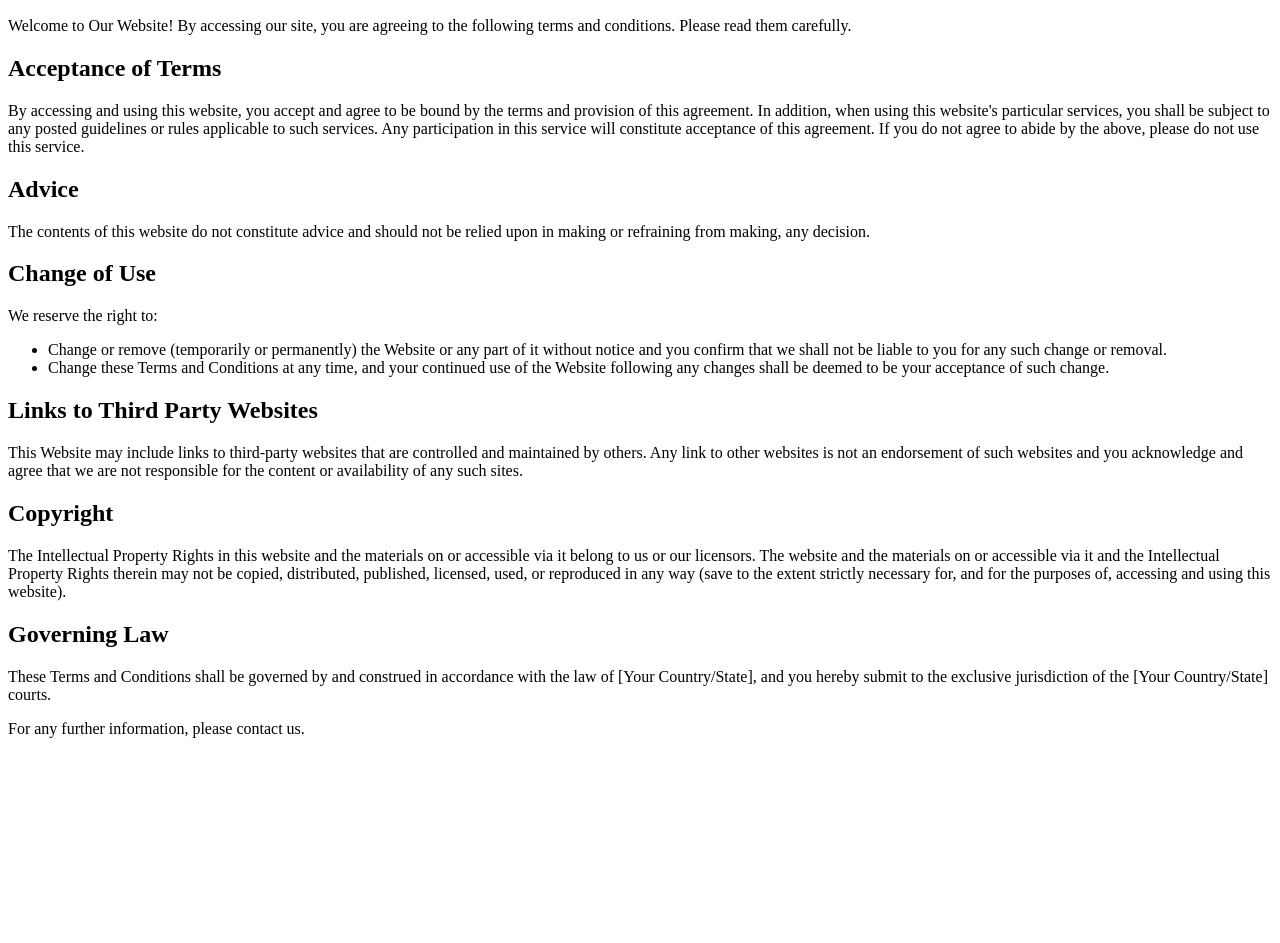
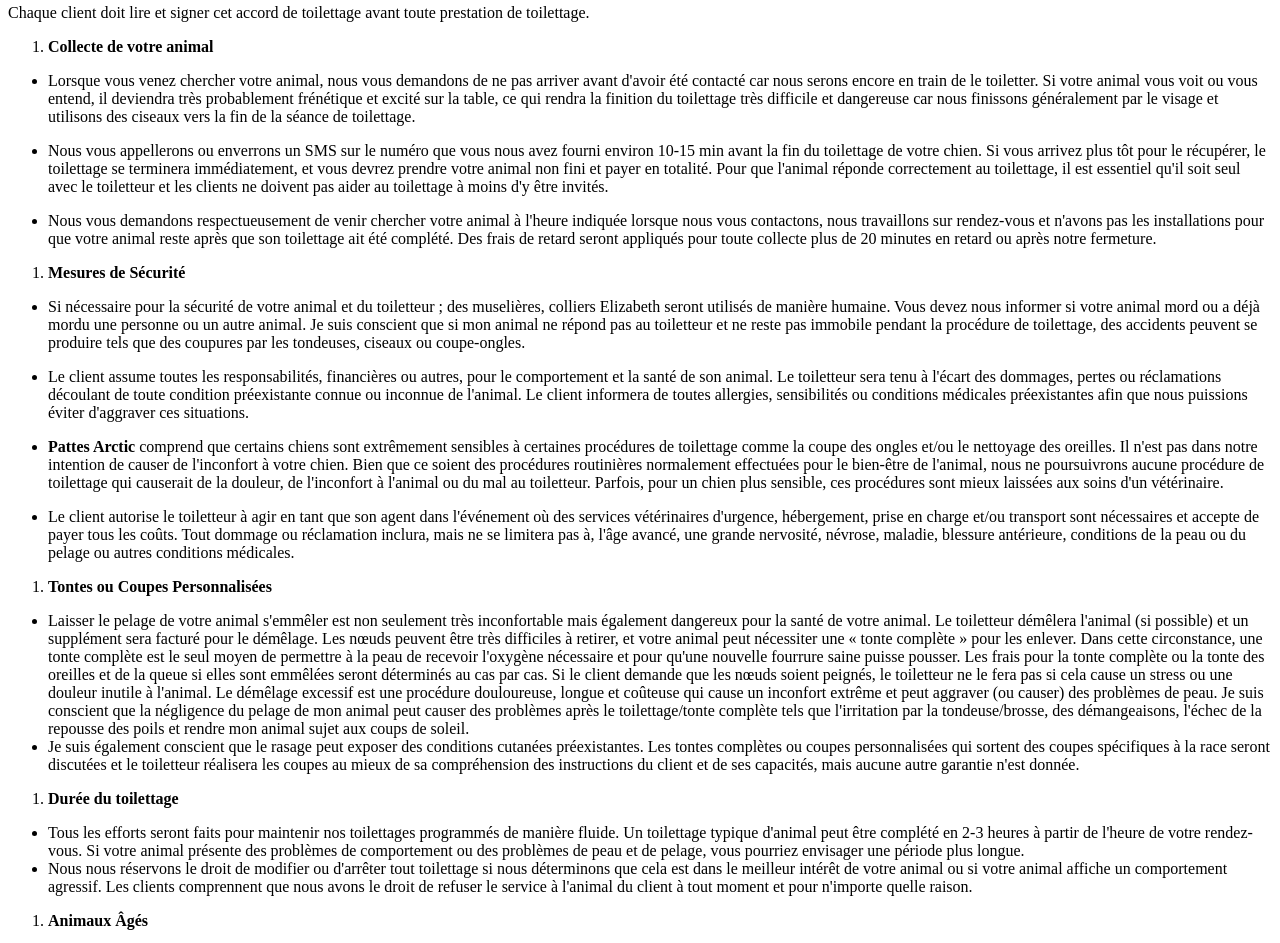
Before and after one commit to SonOfLope/arcticpaws.ca, an Eleventy site: page src/terms.md in a window 1280 px wide. Shown: the part 83-1026 px from the top of the page. Before the commit the page ends 837 px from the top, so only its background shows below. Built offline with nearby package versions, Linux system fonts and the light colour scheme; Eleventy itself is replaced by a stand-in of ours; files that its build step writes are made by us from their sources.

Commit message:
update css

```diff
--- a/src/static/scss/main.scss
+++ b/src/static/scss/main.scss
@@ -1,5 +1,5 @@
-h1 {
-    color: orange;
+h2 {
+    color: rgb(56, 204, 237);
     background-color: darkblue;
     text-align: center;
     padding: 10px;
--- a/src/terms.md
+++ b/src/terms.md
@@ -4,34 +4,39 @@ permalink: /
 title: 'Arctic Paws'
 ---
 
-# Terms and Conditions
+## Accord de Toilettage d'Animaux – Termes et Conditions
 
-Welcome to Our Website! By accessing our site, you are agreeing to the following terms and conditions. Please read them carefully.
+Chaque client doit lire et signer cet accord de toilettage avant toute prestation de toilettage.
 
-## Acceptance of Terms
+1. **Collecte de votre animal**
 
-By accessing and using this website, you accept and agree to be bound by the terms and provision of this agreement. In addition, when using this website's particular services, you shall be subject to any posted guidelines or rules applicable to such services. Any participation in this service will constitute acceptance of this agreement. If you do not agree to abide by the above, please do not use this service.
+- Lorsque vous venez chercher votre animal, nous vous demandons de ne pas arriver avant d'avoir été contacté car nous serons encore en train de le toiletter. Si votre animal vous voit ou vous entend, il deviendra très probablement frénétique et excité sur la table, ce qui rendra la finition du toilettage très difficile et dangereuse car nous finissons généralement par le visage et utilisons des ciseaux vers la fin de la séance de toilettage.
 
-## Advice
+- Nous vous appellerons ou enverrons un SMS sur le numéro que vous nous avez fourni environ 10-15 min avant la fin du toilettage de votre chien. Si vous arrivez plus tôt pour le récupérer, le toilettage se terminera immédiatement, et vous devrez prendre votre animal non fini et payer en totalité. Pour que l'animal réponde correctement au toilettage, il est essentiel qu'il soit seul avec le toiletteur et les clients ne doivent pas aider au toilettage à moins d'y être invités.
 
-The contents of this website do not constitute advice and should not be relied upon in making or refraining from making, any decision.
+- Nous vous demandons respectueusement de venir chercher votre animal à l'heure indiquée lorsque nous vous contactons, nous travaillons sur rendez-vous et n'avons pas les installations pour que votre animal reste après que son toilettage ait été complété. Des frais de retard seront appliqués pour toute collecte plus de 20 minutes en retard ou après notre fermeture.
 
-## Change of Use
+1. **Mesures de Sécurité**
 
-We reserve the right to:
-- Change or remove (temporarily or permanently) the Website or any part of it without notice and you confirm that we shall not be liable to you for any such change or removal.
-- Change these Terms and Conditions at any time, and your continued use of the Website following any changes shall be deemed to be your acceptance of such change.
+- Si nécessaire pour la sécurité de votre animal et du toiletteur ; des muselières, colliers Elizabeth seront utilisés de manière humaine. Vous devez nous informer si votre animal mord ou a déjà mordu une personne ou un autre animal. Je suis conscient que si mon animal ne répond pas au toiletteur et ne reste pas immobile pendant la procédure de toilettage, des accidents peuvent se produire tels que des coupures par les tondeuses, ciseaux ou coupe-ongles.
+- Le client assume toutes les responsabilités, financières ou autres, pour le comportement et la santé de son animal. Le toiletteur sera tenu à l'écart des dommages, pertes ou réclamations découlant de toute condition préexistante connue ou inconnue de l'animal. Le client informera de toutes allergies, sensibilités ou conditions médicales préexistantes afin que nous puissions éviter d'aggraver ces situations.
 
-## Links to Third Party Websites
+- **Pattes Arctic** comprend que certains chiens sont extrêmement sensibles à certaines procédures de toilettage comme la coupe des ongles et/ou le nettoyage des oreilles. Il n'est pas dans notre intention de causer de l'inconfort à votre chien. Bien que ce soient des procédures routinières normalement effectuées pour le bien-être de l'animal, nous ne poursuivrons aucune procédure de toilettage qui causerait de la douleur, de l'inconfort à l'animal ou du mal au toiletteur. Parfois, pour un chien plus sensible, ces procédures sont mieux laissées aux soins d'un vétérinaire.
 
-This Website may include links to third-party websites that are controlled and maintained by others. Any link to other websites is not an endorsement of such websites and you acknowledge and agree that we are not responsible for the content or availability of any such sites.
+- Le client autorise le toiletteur à agir en tant que son agent dans l'événement où des services vétérinaires d'urgence, hébergement, prise en charge et/ou transport sont nécessaires et accepte de payer tous les coûts. Tout dommage ou réclamation inclura, mais ne se limitera pas à, l'âge avancé, une grande nervosité, névrose, maladie, blessure antérieure, conditions de la peau ou du pelage ou autres conditions médicales.
 
-## Copyright
+1. **Tontes ou Coupes Personnalisées**
 
-The Intellectual Property Rights in this website and the materials on or accessible via it belong to us or our licensors. The website and the materials on or accessible via it and the Intellectual Property Rights therein may not be copied, distributed, published, licensed, used, or reproduced in any way (save to the extent strictly necessary for, and for the purposes of, accessing and using this website).
+- Laisser le pelage de votre animal s'emmêler est non seulement très inconfortable mais également dangereux pour la santé de votre animal. Le toiletteur démêlera l'animal (si possible) et un supplément sera facturé pour le démêlage. Les nœuds peuvent être très difficiles à retirer, et votre animal peut nécessiter une « tonte complète » pour les enlever. Dans cette circonstance, une tonte complète est le seul moyen de permettre à la peau de recevoir l'oxygène nécessaire et pour qu'une nouvelle fourrure saine puisse pousser. Les frais pour la tonte complète ou la tonte des oreilles et de la queue si elles sont emmêlées seront déterminés au cas par cas. Si le client demande que les nœuds soient peignés, le toiletteur ne le fera pas si cela cause un stress ou une douleur inutile à l'animal. Le démêlage excessif est une procédure douloureuse, longue et coûteuse qui cause un inconfort extrême et peut aggraver (ou causer) des problèmes de peau. Je suis conscient que la négligence du pelage de mon animal peut causer des problèmes après le toilettage/tonte complète tels que l'irritation par la tondeuse/brosse, des démangeaisons, l'échec de la repousse des poils et rendre mon animal sujet aux coups de soleil.
+- Je suis également conscient que le rasage peut exposer des conditions cutanées préexistantes. Les tontes complètes ou coupes personnalisées qui sortent des coupes spécifiques à la race seront discutées et le toiletteur réalisera les coupes au mieux de sa compréhension des instructions du client et de ses capacités, mais aucune autre garantie n'est donnée.
 
-## Governing Law
+1. **Durée du toilettage**
 
-These Terms and Conditions shall be governed by and construed in accordance with the law of [Your Country/State], and you hereby submit to the exclusive jurisdiction of the [Your Country/State] courts.
+- Tous les efforts seront faits pour maintenir nos toilettages programmés de manière fluide. Un toilettage typique d'animal peut être complété en 2-3 heures à partir de l'heure de votre rendez-vous. Si votre animal présente des problèmes de comportement ou des problèmes de peau et de pelage, vous pourriez envisager une période plus longue.
+- Nous nous réservons le droit de modifier ou d'arrêter tout toilettage si nous déterminons que cela est dans le meilleur intérêt de votre animal ou si votre animal affiche un comportement agressif. Les clients comprennent que nous avons le droit de refuser le service à l'animal du client à tout moment et pour n'importe quelle raison.
 
-For any further information, please contact us.
+1. **Animaux Âgés**
+
+- Nous utiliserons un soin et une patience supplémentaires pour les animaux âgés ; cependant, nous ne serons pas tenus responsables de toute réaction due au stress mental ou physique du toilettage des animaux gériatriques. Si, selon notre jugement, le brossage ou la coupe est déterminé comme causant trop de stress à l'animal, nous modifierons ou terminerons la coupe.
+
+**\*\*** Veuillez-vous assurer de notifier dans la section « commentaires » de votre réservation toute condition de santé ou toute information pertinente qui pourrait rendre votre animal inconfortable pendant les phases de bain, de séchage ou de coupe. Tout toilettage effectué sur un animal âgé ou fragile se fait à vos risques. **\*\***
```
